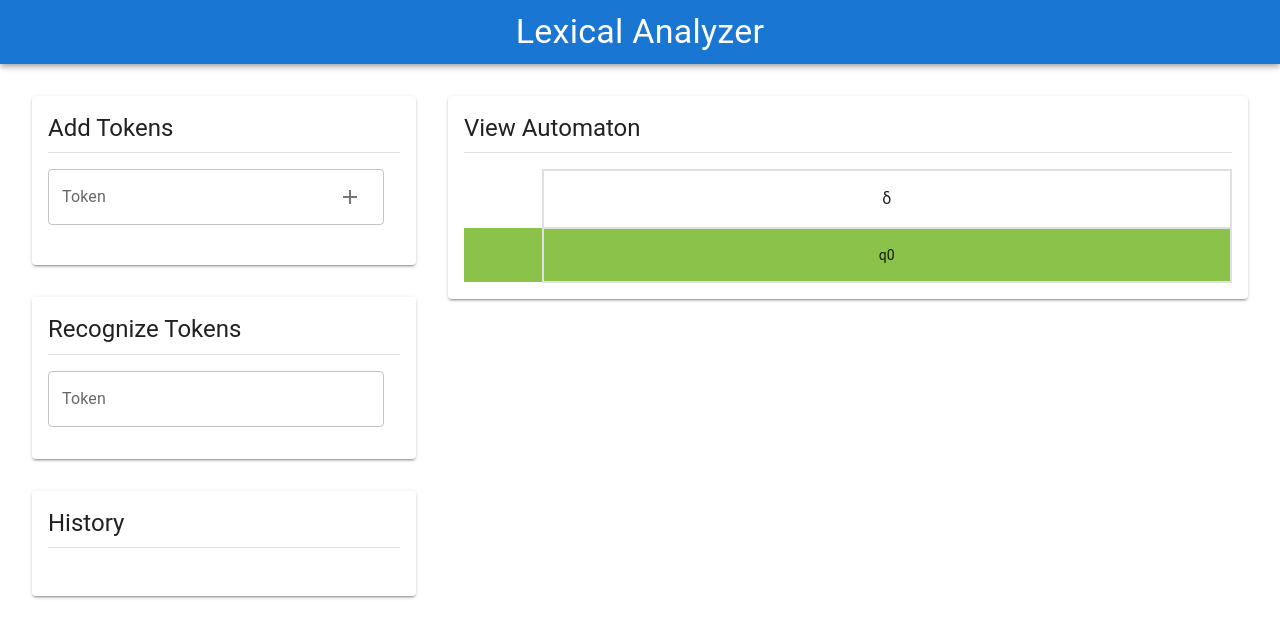
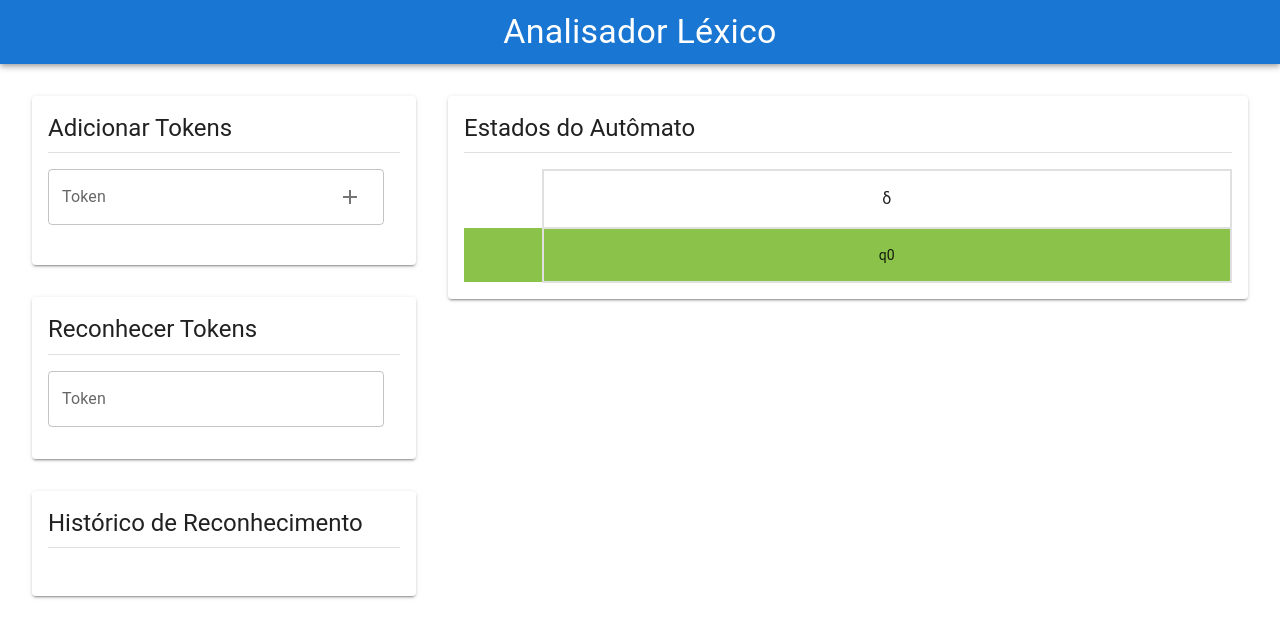
Before and after one commit to falabretti/lexical-analyzer, a React (Create React App) app: page / in a window 1280 px wide. Shown: the top 638 px of the page. Built offline with nearby package versions, Linux system fonts and the light colour scheme.

Commit message:
Translate display texts to portuguese

```diff
--- a/public/index.html
+++ b/public/index.html
@@ -3,7 +3,7 @@
   <head>
     <meta charset="utf-8" />
     <meta name="viewport" content="width=device-width, initial-scale=1" />
-    <title>Lexical Analyzer</title>
+    <title>Analisador Léxico</title>
   </head>
   <body>
     <noscript>You need to enable JavaScript to run this app.</noscript>
--- a/src/components/DisplaySection.tsx
+++ b/src/components/DisplaySection.tsx
@@ -81,7 +81,7 @@ function DisplaySection() {
 
   return (
     <section>
-      <Typography variant="h5" gutterBottom>View Automaton</Typography>
+      <Typography variant="h5" gutterBottom>Estados do Autômato</Typography>
       <Divider />
       <TableContainer sx={{ marginTop: 2 }}>
         <Table>
--- a/src/components/HistorySection.tsx
+++ b/src/components/HistorySection.tsx
@@ -11,7 +11,7 @@ function HistorySection() {
 
   return (
     <section>
-      <Typography variant="h5" gutterBottom>History</Typography>
+      <Typography variant="h5" gutterBottom>Histórico de Reconhecimento</Typography>
       <Divider />
       <Box sx={{ p: 1 }}>
         <List>
--- a/src/components/InputSection.tsx
+++ b/src/components/InputSection.tsx
@@ -1,5 +1,5 @@
 import { Box, Divider, TextField, Typography } from "@mui/material";
-import React, { ChangeEvent, useRef, useState } from "react";
+import React, { ChangeEvent, useState } from "react";
 import { useContext } from "react";
 import { AutomatonContext, AutomatonContextType } from "../context/AutomatonContext";
 
@@ -40,7 +40,7 @@ function InputSection() {
 
   return (
     <section>
-      <Typography variant="h5" gutterBottom>Recognize Tokens</Typography>
+      <Typography variant="h5" gutterBottom>Reconhecer Tokens</Typography>
       <Divider />
       <Box sx={{ p: 2, pl: 0 }}>
         <TextField
--- a/src/components/Navbar.tsx
+++ b/src/components/Navbar.tsx
@@ -7,7 +7,7 @@ function Navbar() {
             <AppBar position="static">
                 <Toolbar>
                     <Typography variant="h4" component="h1" width="100%" align='center'>
-                        Lexical Analyzer
+                        Analisador Léxico
                     </Typography>
                 </Toolbar>
             </AppBar>
--- a/src/components/TokenSection.tsx
+++ b/src/components/TokenSection.tsx
@@ -21,12 +21,12 @@ function TokenSection() {
 
   function isValidToken(token: string) {
     if (/\s/g.test(token)) {
-      setError("Token must not have whitespaces.");
+      setError("Token não pode ter espaços em branco.");
       return false;
     }
 
     if (tokens.find((entry) => entry === token)) {
-      setError("Token already added.");
+      setError("Token já adicionado.");
       return false;
     }
 
@@ -49,7 +49,7 @@ function TokenSection() {
 
   return (
     <section >
-      <Typography variant="h5" gutterBottom>Add Tokens</Typography>
+      <Typography variant="h5" gutterBottom>Adicionar Tokens</Typography>
       <Divider />
       <Box sx={{ p: 2, pl: 0 }}>
         <TextField
```
